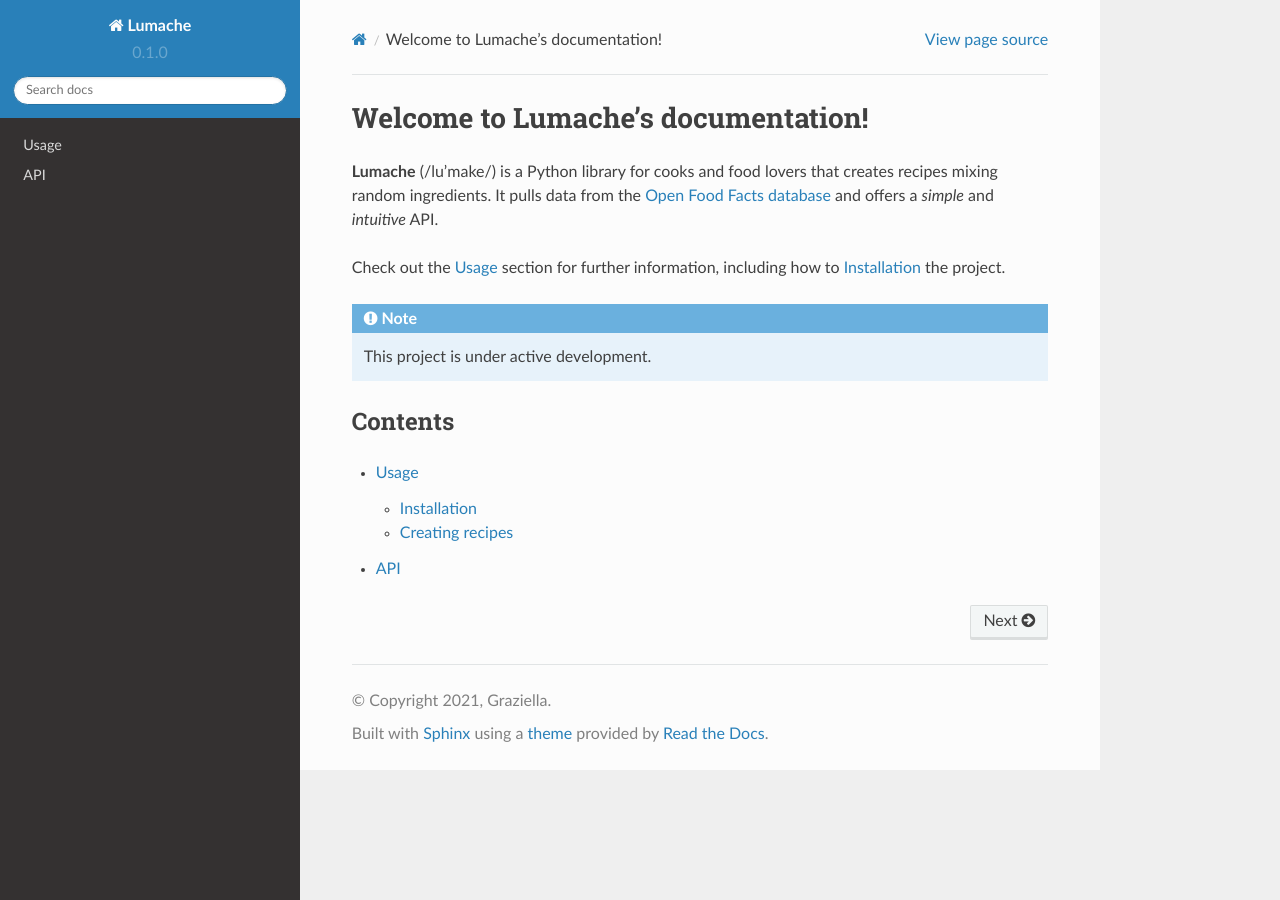
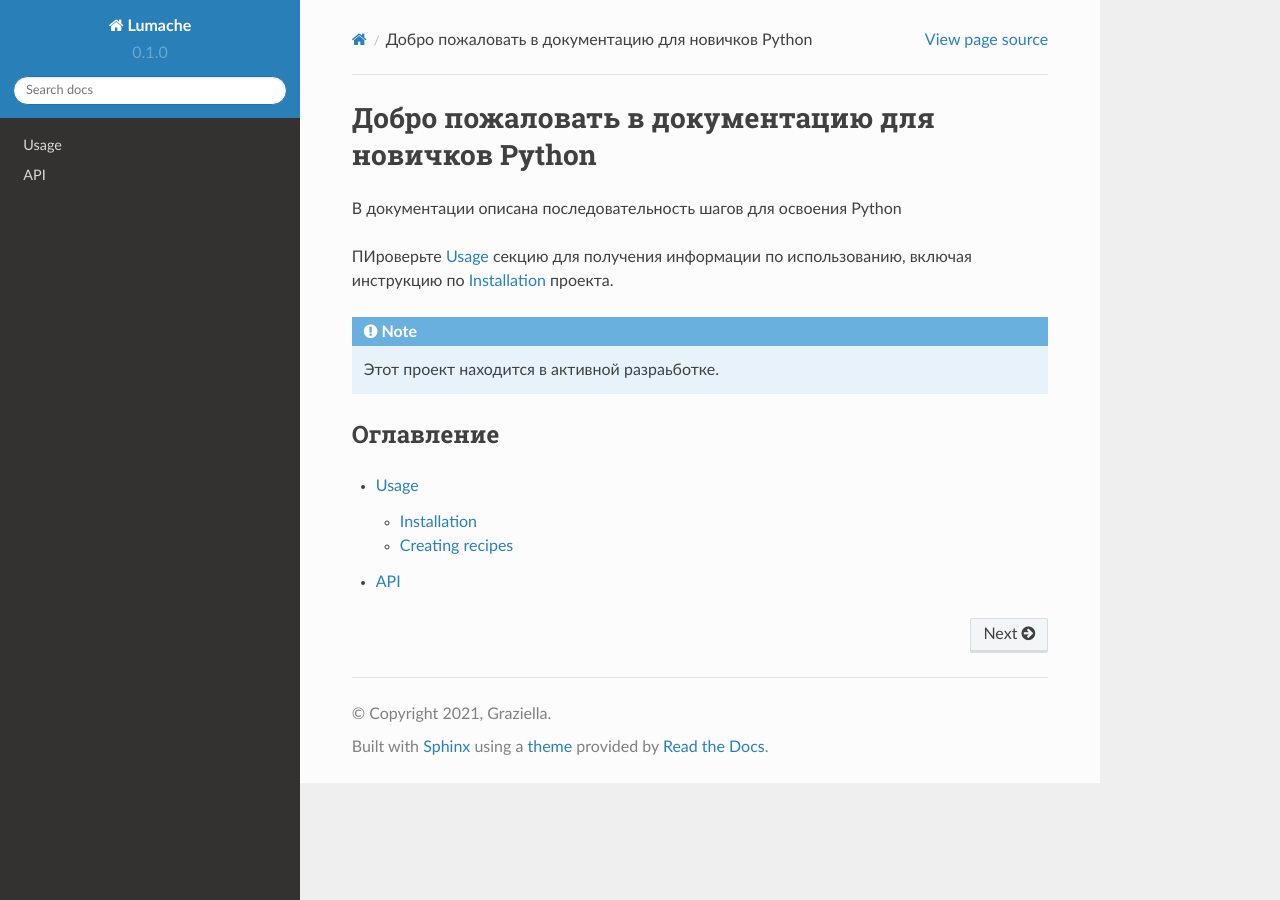
Before and after one commit to malikov-pro/python-beginner, a Sphinx documentation site: the page built from docs/source/index.rst, in a window 1280 px wide. Built offline with Sphinx 7.4.7 and the Read the Docs theme 2.0.0, drawn with Linux system fonts in a browser that asks for light colours.

Commit message:
Update index.rst

```diff
--- a/docs/source/index.rst
+++ b/docs/source/index.rst
@@ -1,19 +1,16 @@
-Welcome to Lumache's documentation!
+Добро пожаловать в документацию для новичков Python
 ===================================
 
-**Lumache** (/lu'make/) is a Python library for cooks and food lovers
-that creates recipes mixing random ingredients.
-It pulls data from the `Open Food Facts database <https://world.openfoodfacts.org/>`_
-and offers a *simple* and *intuitive* API.
+В документации описана последовательность шагов для освоения Python
 
-Check out the :doc:`usage` section for further information, including
-how to :ref:`installation` the project.
+ПИроверьте :doc:`usage` секцию для получения информации по использованию, включая
+инструкцию по :ref:`installation` проекта.
 
 .. note::
 
-   This project is under active development.
+   Этот проект находится в активной разраьботке.
 
-Contents
+Оглавление
 --------
 
 .. toctree::
```
